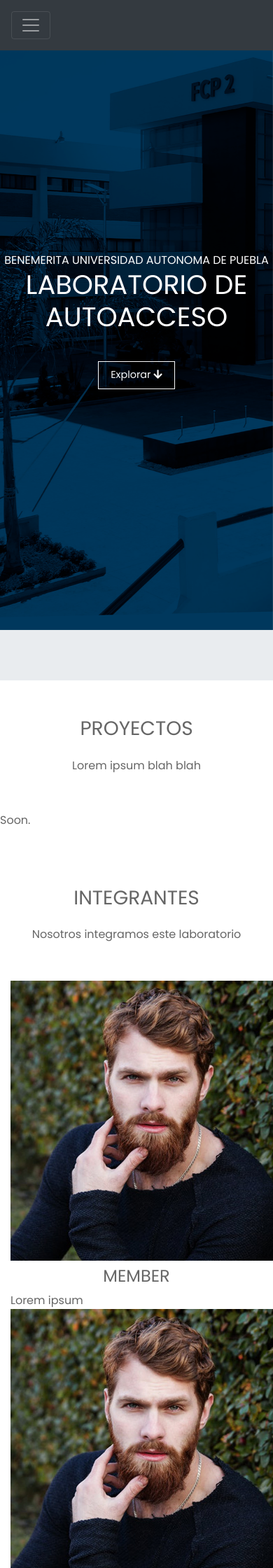
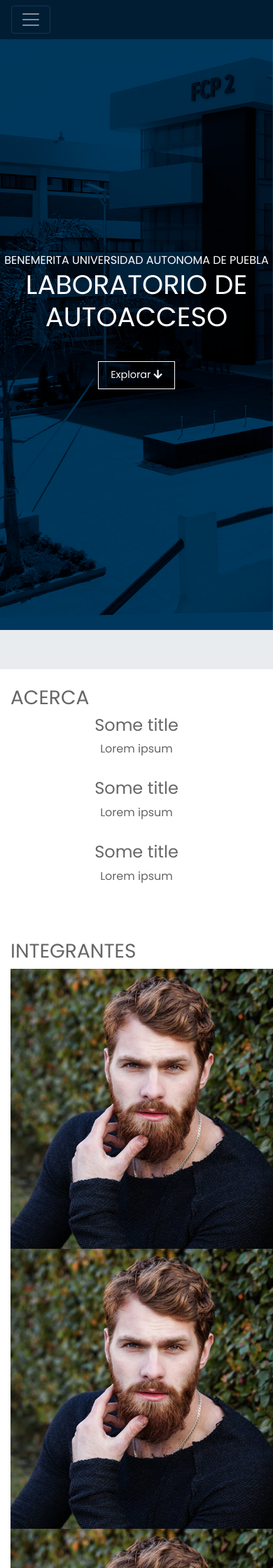
Before and after one commit to clubdell/web-autoacceso, a Jekyll site: the page built from index.html, in a window 390 px wide. Shown: the top 2240 px of the page at 70% size. Built offline with Jekyll 4.4.1, drawn with Linux system fonts in a browser that asks for light colours; some of the changed text lies outside the part shown.

Commit message:
Added Dockerfile

```diff
--- a/_config.yml
+++ b/_config.yml
@@ -8,4 +8,4 @@
 sass:
     style: compressed
 
-exclude: [node_modules, package.json]
+exclude: [Dockerfile, README.md]
--- a/_includes/header.html
+++ b/_includes/header.html
@@ -1,15 +1,15 @@
 
   <header class="header">
-    <nav class="navbar navbar-dark bg-dark navbar-expand-lg text-white">
-      <div class="container py-2">
+    <nav class="navbar navbar-dark bg-dark navbar-expand-lg text-white pb_navbar">
+      <div class="container">
        <button class="navbar-toggler" type="button" data-toggle="collapse" data-target="#main-navbar" aria-controls="main-navbar">
           <span class="navbar-toggler-icon"></span>
         </button>
 
-        <div class="collapse navbar-collapse justify-content-center order-2" id="main-navbar">
+        <div class="collapse navbar-collapse justify-content-center order-2 py-2" id="main-navbar">
           <ul class="navbar-nav">
             <li class="nav-item"><a class="nav-link px-3" href="#home">Inicio</a></li>
-            <li class="nav-item"><a class="nav-link px-3" href="#projects">Proyectos</a></li>
+            <li class="nav-item"><a class="nav-link px-3" href="#about">Acerca</a></li>
             <li class="nav-item"><a class="nav-link px-3" href="#members">Integrantes</a></li>
             <li class="nav-item"><a class="nav-link px-3" href="#contact">Contacto</a></li>
           </ul>
--- a/_sass/layout/_header.scss
+++ b/_sass/layout/_header.scss
@@ -1,4 +1,7 @@
 // Header
 
 header.header {
+    .pb_navbar {
+        background-color: #001d34 !important;
+    }
 }
--- a/css/style.scss
+++ b/css/style.scss
@@ -4,5 +4,6 @@
 
 @import "variables";
 @import "general";
+@import "layout/header";
 @import "layout/sections";
 @import "layout/footer";
--- a/index.html
+++ b/index.html
@@ -3,7 +3,6 @@
 permalink: /
 ---
 
-  <!-- Bg parallax -->
   <section class="bg-parallax">
     <div class="bg-content">
       <div class="home-wrap">
@@ -18,87 +17,46 @@
     </div>
   </section>
 
-  <section class="projects py-5">
+  <section id="projects" class="py-4">
     <div class="container">
-      <div class="row pb-4 pb-lg-5">
-        <div class="col-lg-6 text-center">
-          <h3 class="text-uppercase mt-1 m-0">Proyectos</h3>
-          <p class="mt-4">Lorem ipsum blah blah</p>
+      <h3 class="heading text-uppercase">Acerca</h3>
+
+      <div class="row">
+        <div class="col-md-4 text-center">
+          <h4>Some title</h4>
+          <p>Lorem ipsum</p>
         </div>
-      </div>
-      <div class="row">
-        <div class="col-md-4 px-0">
-          <div class="project-gallery">
-            <p>Soon.</p>
-          </div>
+        <div class="col-md-4 text-center">
+          <h4>Some title</h4>
+          <p>Lorem ipsum</p>
+        </div>
+        <div class="col-md-4 text-center">
+          <h4>Some title</h4>
+          <p>Lorem ipsum</p>
         </div>
       </div>
     </div>
   </section>
 
-  <section class="members pb-4">
+  <section id="members" class="py-4">
     <div class="container">
-      <div class="row justify-content-center pb-4 pb-lg-5">
-        <div class="col-lg-6 text-center">
-          <h3 class="text-uppercase mt-1 m-0">Integrantes</h3>
-          <p class="mt-4">Nosotros integramos este laboratorio</p>
-        </div>
-      </div>
-      <div class="row justify-content-center">
+      <h3 class="heading text-uppercase">Integrantes</h3>
+
+      <div class="row">
         <div class="col-md-3">
-          <div class="member">
-            <div class="member-image">
-              <img src="/img/team.jpg" alt=""/>
-            </div>
-            <h4 class="text-uppercase text-center pt-2">Member</h4>
-            <span class="text-center p-0">Lorem ipsum</span>
-          </div>
+          <img class="member" src="/img/team.jpg" alt="Member" />
         </div>
         <div class="col-md-3">
-          <div class="member">
-            <div class="member-image">
-              <img src="/img/team.jpg" alt=""/>
-            </div>
-            <h4 class="text-uppercase text-center pt-2">Member</h4>
-            <span class="text-center p-0">Lorem ipsum</span>
-          </div>
+          <img class="member" src="/img/team.jpg" alt="Member" />
         </div>
         <div class="col-md-3">
-          <div class="member">
-            <div class="member-image">
-              <img src="/img/team.jpg" alt=""/>
-            </div>
-            <h4 class="text-uppercase text-center pt-2">Member</h4>
-            <span class="text-center p-0">Lorem ipsum</span>
-          </div>
-        </div>
-        <div class="col-md-3">
-          <div class="member">
-            <div class="member-image">
-              <img src="/img/team.jpg" alt=""/>
-            </div>
-            <h4 class="text-uppercase text-center pt-2">Member</h4>
-            <span class="text-center p-0">Lorem ipsum</span>
-          </div>
+          <img class="member" src="/img/team.jpg" alt="Member"/>
         </div>
       </div>
     </div>
   </section>
 
-  <section class="banner py-5">
-    <div class="bg-banner bg-banner-overlay"></div>
-
-    <div class="container py-5">
-      <div class="row">
-        <div class="col-md-6 mx-auto">
-          <h3 class="text-center">Banner here</h3>
-          <p class="pt-4">Lorem ipsum blah blah</p>
-        </div>
-      </div>
-    </div>
-  </section>
-
-  <section class="contact py-5">
+  <section id="contact" class="py-4">
     <div class="container">
       <div class="row">
         <div class="col-xl-6">
```
Also changed, not shown: 2 other files.
